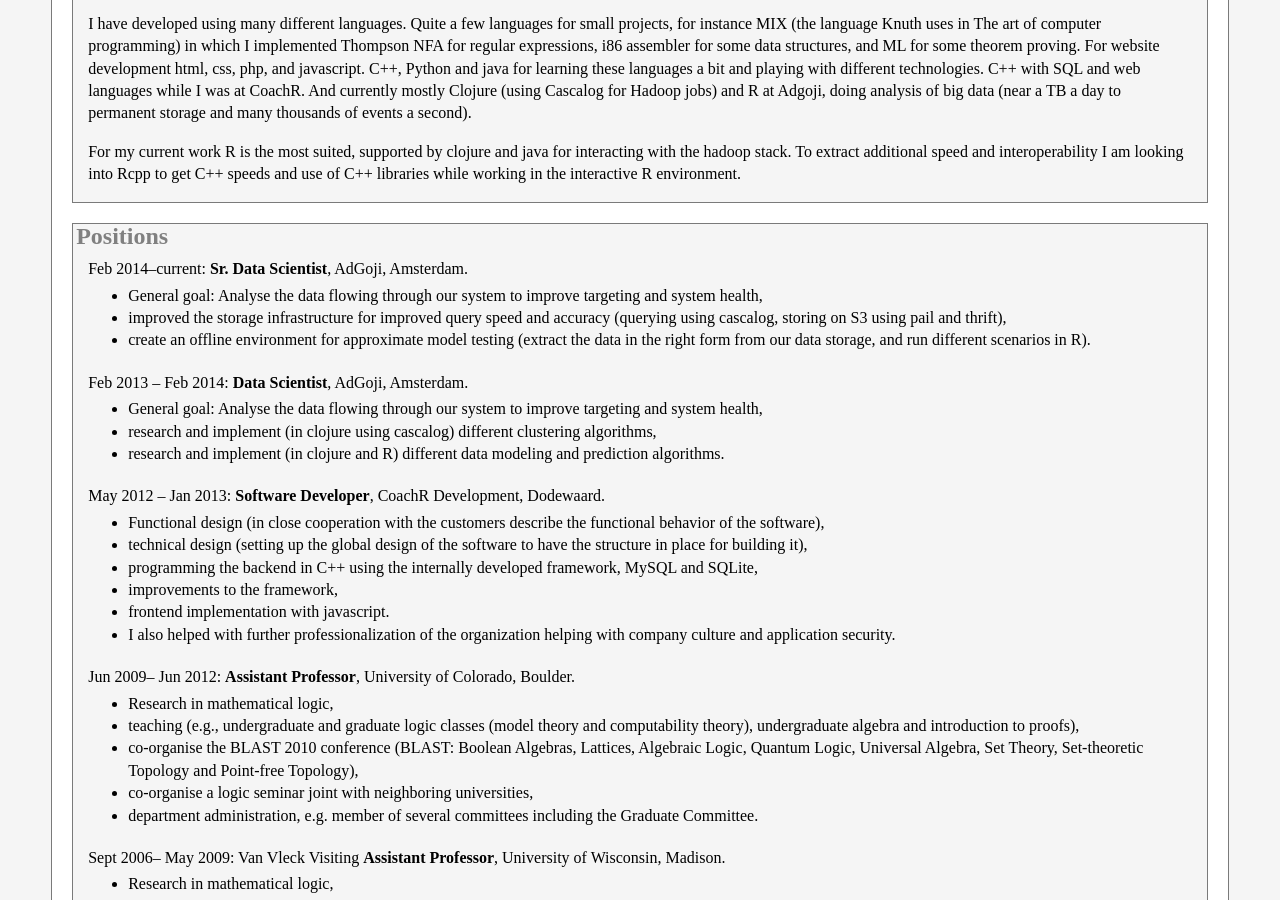
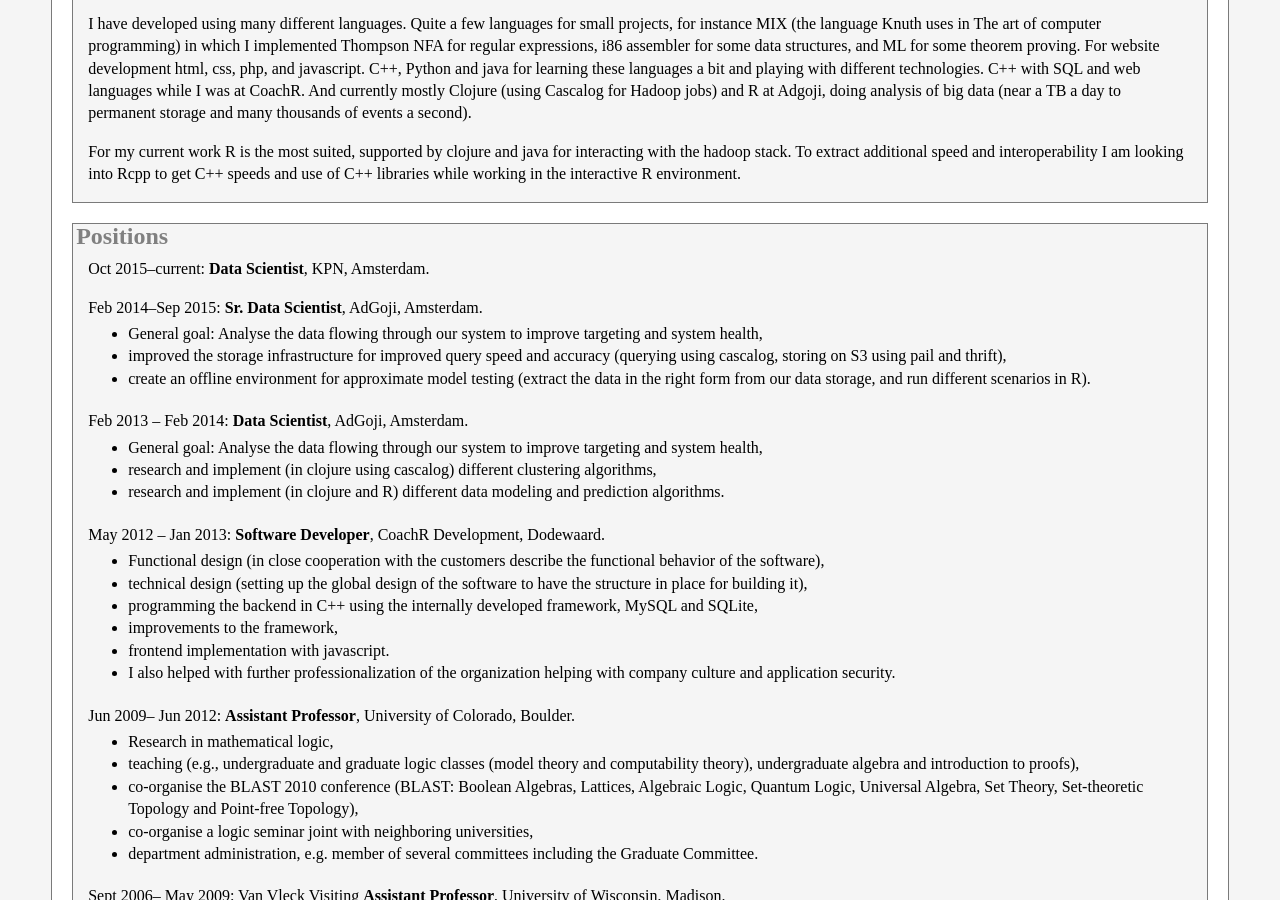
Before and after one commit to kasterma/kasterma.github.io, a Jekyll site: the page built from cv.html, in a window 1280 px wide and 900 px high, scrolled down 314 px. Built offline with Jekyll 4.4.1, drawn with Linux system fonts in a browser that asks for light colours; Markdown is read by kramdown in place of the engine named in the settings.

Commit message:
update to new job kpn

```diff
--- a/cv.html
+++ b/cv.html
@@ -65,7 +65,12 @@
 </h2>
 
 <p>
-Feb 2014&ndash;current: <b>Sr. Data Scientist</b>, AdGoji, Amsterdam.
+Oct 2015&ndash;current: <b>Data Scientist</b>, KPN, Amsterdam.
+</p>
+
+
+<p>
+Feb 2014&ndash;Sep 2015: <b>Sr. Data Scientist</b>, AdGoji, Amsterdam.
 </p>
 <ul style="margin-top: -12px; margin-bottom: 20px;">
 <li>General goal: Analyse the data flowing through our system to improve targeting and
--- a/index.html
+++ b/index.html
@@ -31,8 +31,8 @@
    </p>
 
    <p>
-     Currently he is a Sr. Data Scientist
-     at <a href="http://www.adgoji.com">AdGoji</a> in Amsterdam, the
+     Currently he is a Data Scientist
+     at <a href="http://www.kpn.com">KPN</a> in Amsterdam, the
      Netherlands.
    </p>
 
```
